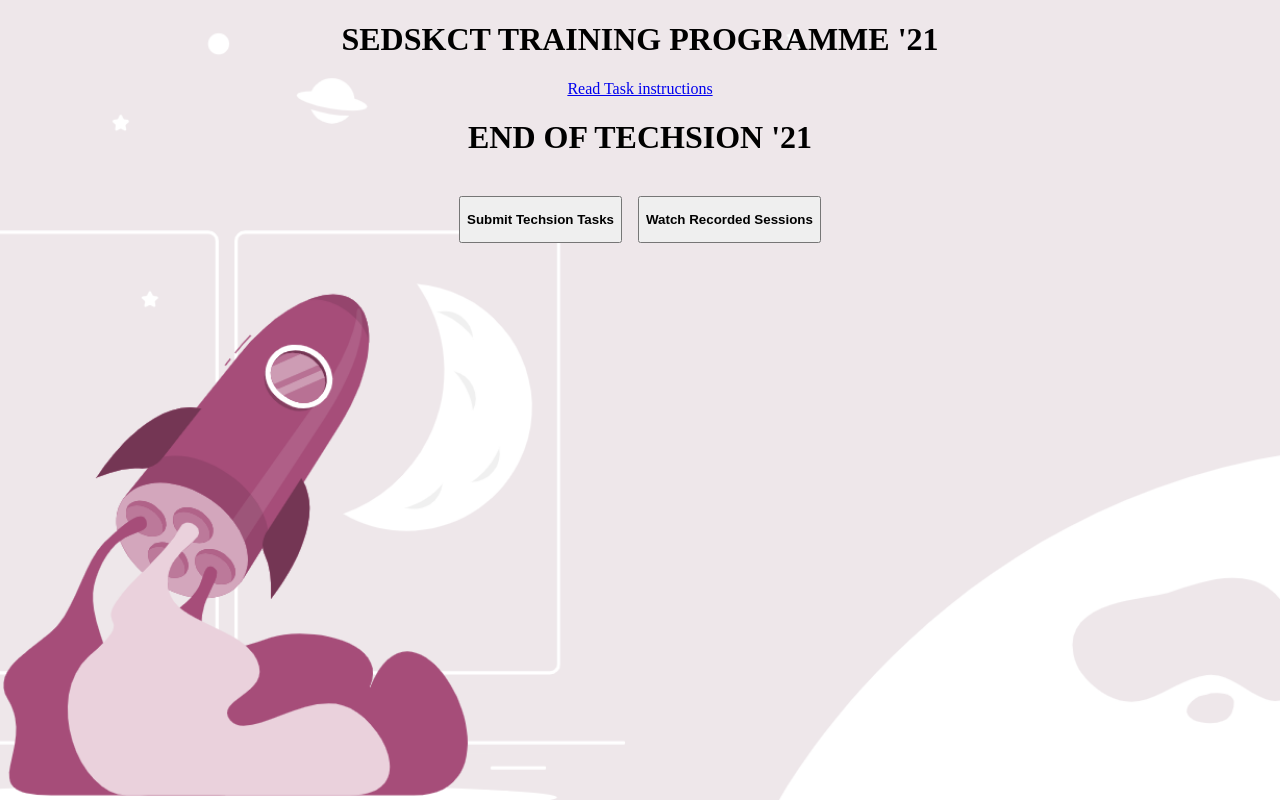
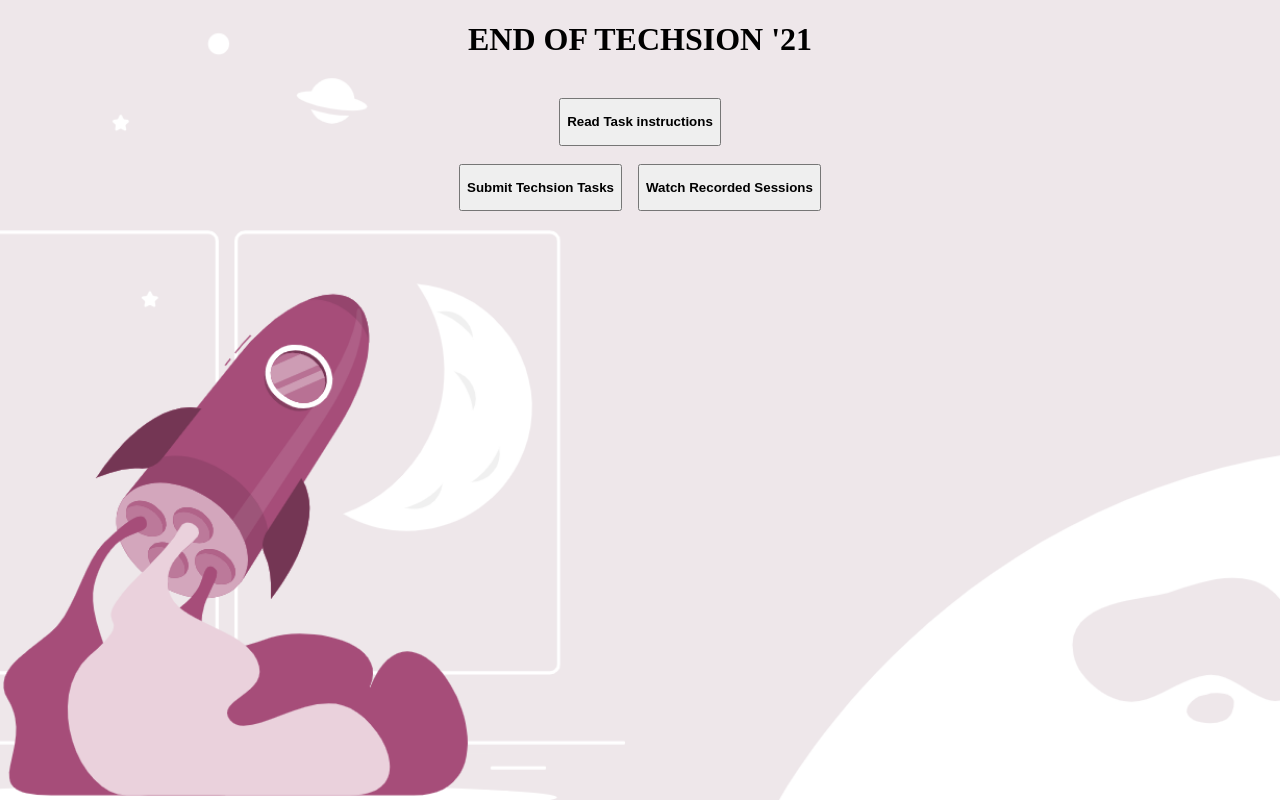
Before and after one commit to NEWSEARCHINNOVATION/project_training, a plain HTML site: page index.html in a window 1280 px wide. Drawn offline with Linux system fonts and the light colour scheme.

Commit message:
Update index.html

```diff
--- a/index.html
+++ b/index.html
@@ -16,8 +16,8 @@ body{
 
 </style>
 <center>
-<h1>SEDSKCT TRAINING PROGRAMME '21</h1>
-<p><a href="https://docs.google.com/document/d/1iPDS8dRGUUIrTSdK_61kpQWAw5EcVlcNuBjbrcy-Z8E/edit?usp=sharing">Read Task instructions</a></p>
+<!--h1>SEDSKCT TRAINING PROGRAMME '21</h1-->
+<!--p><a href="https://docs.google.com/document/d/1iPDS8dRGUUIrTSdK_61kpQWAw5EcVlcNuBjbrcy-Z8E/edit?usp=sharing">Read Task instructions</a></p-->
 
 <h1>END OF TECHSION '21</h1>
 <!--br><button onclick="location.href='https://drive.google.com/drive/folders/1PE4SuWM7hkDGbGjECusdMRBt7UEepg9h?usp=sharing'" type="button"><b><p>Submit Astronomy Task 1</p></b></button>
@@ -26,9 +26,9 @@ body{
 <a>&ensp;</a>
 <button onclick="location.href='https://drive.google.com/drive/folders/1TWKz0rETssjAcKV4ymy-MbTgSnX2610O?usp=sharing'" type="button"><b><p>Submit Python Task 1</p></b></button></br-->
 
-<!--br><iframe width="460" height="410" src="https://docs.google.com/spreadsheets/d/e/2PACX-1vS54Ivb7VaGpzh2wMiNIARbvYFodTGiuNPsuJXGgyWFBbQC61vw1ex6CYdOaDDQtfpbKJVzxWBemnWh/pubhtml?gid=236884916&amp;single=true&amp;widget=true&amp;headers=false"></iframe></br>
+<!--br><iframe width="460" height="410" src="https://docs.google.com/spreadsheets/d/e/2PACX-1vS54Ivb7VaGpzh2wMiNIARbvYFodTGiuNPsuJXGgyWFBbQC61vw1ex6CYdOaDDQtfpbKJVzxWBemnWh/pubhtml?gid=236884916&amp;single=true&amp;widget=true&amp;headers=false"></iframe></br-->
 
-<br><button onclick="location.href='https://teams.microsoft.com/l/meetup-join/19%3ameeting_ZTUyMTc0MGEtNzM2NC00ODJjLWE5YjctZTIzOWQxNjI5ZjAx%40thread.v2/0?context=%7b%22Tid%22%3a%226b8b8296-bdff-4ad8-93ad-84bcbf3842f5%22%2c%22Oid%22%3a%2243f8d3f6-8a85-401a-a49a-0d14cb0b2f4c%22%7d'" type="button"><b><p>Join Today's Session</p></b></button></br-->
+<br><button onclick="location.href='https://docs.google.com/document/d/1iPDS8dRGUUIrTSdK_61kpQWAw5EcVlcNuBjbrcy-Z8E/edit?usp=sharing'" type="button"><b><p>Read Task instructions</p></b></button></br>
 
 <br><button onclick="location.href='https://drive.google.com/drive/folders/1Aafakj4fPdiUKR_mUJVEu1tmzxxf_4nA?usp=sharing'" type="button"><b><p>Submit Techsion Tasks</p></b></button>
 <a>&ensp;</a>
```
